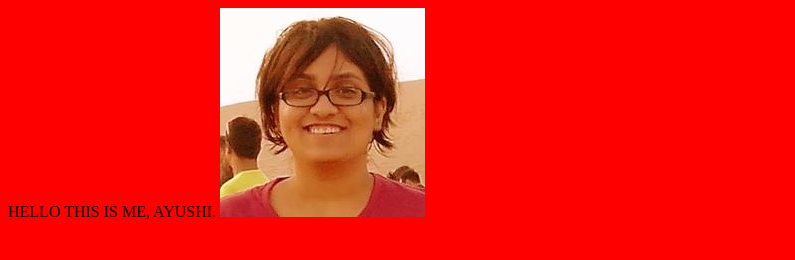
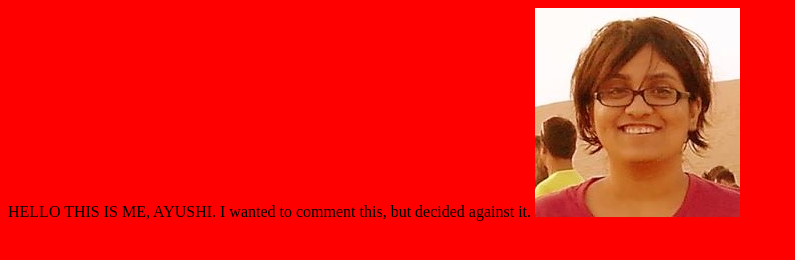
Before and after one commit to ayushisanjay/First, a plain HTML site: page index.html in a window 1280 px wide. Shown: the whole page, without its empty margins (0-795 px from the left). Drawn offline with Linux system fonts and the light colour scheme.

Commit message:
Update index.html
Proposing change.

```diff
--- a/index.html
+++ b/index.html
@@ -3,6 +3,7 @@
 <body bgcolor="red">
 HELLO
 THIS IS ME, AYUSHI.
+I wanted to comment this, but decided against it.
 <img src="images/img1.jpg">
 </body>
 
```
